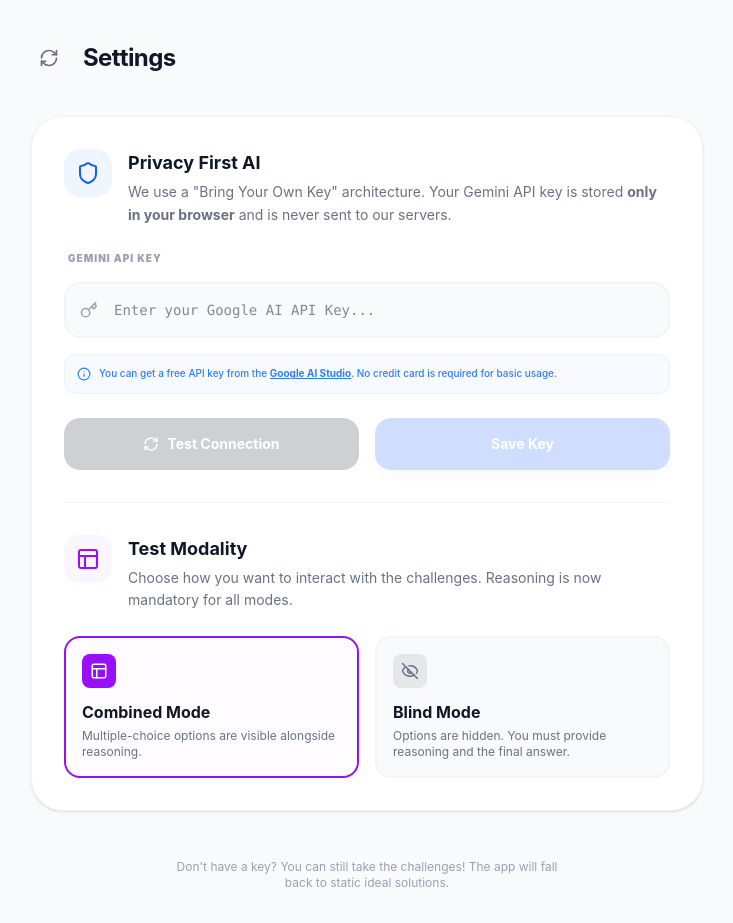
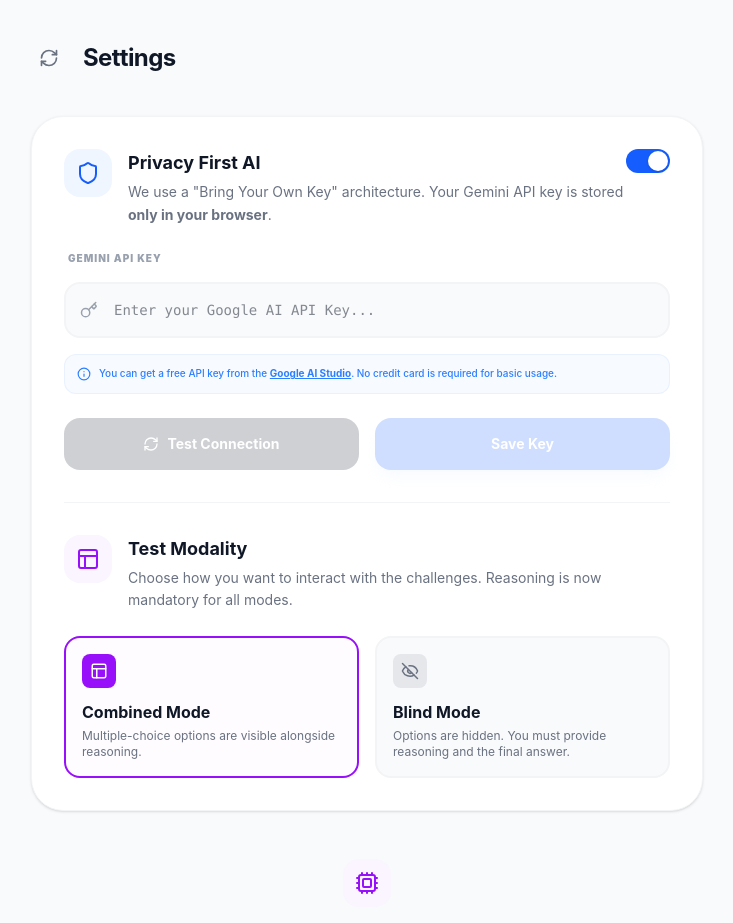
Before and after one commit to dalloro/math-challenges, a React (Vite) app: page /settings in a window 1280 px wide. Shown: the top 923 px of the page, without its empty margins (273-1006 px from the left). Built offline with nearby package versions, Linux system fonts and the light colour scheme.

Commit message:
feat(settings): add Gemini AI enable/disable toggle switch

```diff
--- a/src/pages/SettingsPage.tsx
+++ b/src/pages/SettingsPage.tsx
@@ -1,14 +1,15 @@
 import { useState } from 'react';
 import { useNavigate } from 'react-router-dom';
-import { getApiKey, saveApiKey, deleteApiKey, getTestModality, saveTestModality } from '../services/storage';
+import { getApiKey, saveApiKey, deleteApiKey, getTestModality, saveTestModality, isAiEnabled, saveAiEnabled } from '../services/storage';
 import type { TestModality } from '../services/storage';
 import { validateApiKey } from '../services/ai';
-import { Shield, Key, CheckCircle, AlertCircle, Trash2, RefreshCw, Info, Layout, EyeOff } from 'lucide-react';
+import { Shield, Key, CheckCircle, AlertCircle, Trash2, RefreshCw, Info, Layout, EyeOff, Cpu } from 'lucide-react';
 
 export function SettingsPage() {
   const navigate = useNavigate();
   const [apiKey, setApiKey] = useState(getApiKey() || '');
   const [modality, setModality] = useState<TestModality>(getTestModality());
+  const [aiEnabled, setAiEnabled] = useState(isAiEnabled());
   const [isValidating, setIsValidating] = useState(false);
   const [status, setStatus] = useState<{ type: 'success' | 'error'; message: string } | null>(null);
 
@@ -29,6 +30,16 @@
     setModality(newModality);
     saveTestModality(newModality);
     setStatus({ type: 'success', message: `Test modality updated to ${newModality} mode.` });
+  };
+
+  const handleAiToggle = () => {
+    const newState = !aiEnabled;
+    setAiEnabled(newState);
+    saveAiEnabled(newState);
+    setStatus({
+      type: 'success',
+      message: newState ? 'Gemini AI features enabled.' : 'Gemini AI features disabled (using static mode).'
+    });
   };
 
   const handleTestConnection = async () => {
@@ -67,6 +78,7 @@
         <section className="bg-white rounded-[2rem] shadow-sm border border-gray-100 p-8 space-y-8">
           {/* AI Settings Section */}
           <div className="space-y-6">
+            <div className="flex items-start justify-between">
               <div className="flex items-start space-x-4">
                 <div className="p-3 bg-blue-50 rounded-2xl text-blue-600">
                   <Shield size={24} />
@@ -74,12 +86,30 @@
                 <div>
                   <h3 className="text-lg font-bold text-gray-900">Privacy First AI</h3>
                   <p className="text-sm text-gray-500 mt-1 leading-relaxed">
-                  We use a "Bring Your Own Key" architecture. Your Gemini API key is stored <strong>only in your browser</strong> and is never sent to our servers.
+                    We use a "Bring Your Own Key" architecture. Your Gemini API key is stored <strong>only in your browser</strong>.
                   </p>
                 </div>
               </div>
 
-            <div className="space-y-4">
+              {/* AI Enable/Disable Toggle */}
+              <button
+                onClick={handleAiToggle}
+                className={`relative inline-flex h-6 w-11 shrink-0 cursor-pointer rounded-full border-2 border-transparent transition-colors duration-200 ease-in-out focus:outline-none ${
+                  aiEnabled ? 'bg-blue-600' : 'bg-gray-200'
+                }`}
+                aria-pressed={aiEnabled}
+              >
+                <span className="sr-only">Enable Gemini AI</span>
+                <span
+                  aria-hidden="true"
+                  className={`pointer-events-none inline-block h-5 w-5 transform rounded-full bg-white shadow-sm ring-0 transition duration-200 ease-in-out ${
+                    aiEnabled ? 'translate-x-5' : 'translate-x-0'
+                  }`}
+                />
+              </button>
+            </div>
+
+            <div className={`space-y-4 transition-opacity duration-300 ${aiEnabled ? 'opacity-100' : 'opacity-40 pointer-events-none'}`}>
               <div className="flex justify-between items-end">
                 <label htmlFor="apiKey" className="text-[10px] font-black uppercase tracking-widest text-gray-400 ml-1">
                   Gemini API Key
@@ -105,7 +135,8 @@
                   value={apiKey}
                   onChange={(e) => setApiKey(e.target.value)}
                   placeholder="Enter your Google AI API Key..."
-                  className="w-full pl-12 pr-4 py-4 bg-gray-50 border-2 border-gray-100 rounded-2xl focus:border-blue-500 focus:ring-0 outline-hidden transition-all font-mono text-sm"
+                  disabled={!aiEnabled}
+                  className="w-full pl-12 pr-4 py-4 bg-gray-50 border-2 border-gray-100 rounded-2xl focus:border-blue-500 focus:ring-0 outline-hidden transition-all font-mono text-sm disabled:cursor-not-allowed"
                 />
               </div>
               <div className="flex items-center space-x-2 text-blue-500 bg-blue-50/50 p-3 rounded-xl border border-blue-100/50">
@@ -116,11 +147,11 @@
               </div>
             </div>
 
-            <div className="grid grid-cols-1 sm:grid-cols-2 gap-4">
+            <div className={`grid grid-cols-1 sm:grid-cols-2 gap-4 transition-opacity duration-300 ${aiEnabled ? 'opacity-100' : 'opacity-40 pointer-events-none'}`}>
               <button
                 onClick={handleTestConnection}
-                disabled={isValidating || !apiKey.trim()}
-                className="flex items-center justify-center space-x-2 py-4 bg-gray-900 text-white rounded-2xl font-bold text-sm hover:bg-black disabled:opacity-20 transition-all"
+                disabled={!aiEnabled || isValidating || !apiKey.trim()}
+                className="flex items-center justify-center space-x-2 py-4 bg-gray-900 text-white rounded-2xl font-bold text-sm hover:bg-black disabled:opacity-20 transition-all disabled:cursor-not-allowed"
               >
                 {isValidating ? (
                   <div className="animate-spin rounded-full h-4 w-4 border-b-2 border-white"></div>
@@ -134,8 +165,8 @@
 
               <button
                 onClick={handleSave}
-                disabled={!apiKey.trim()}
-                className="py-4 bg-blue-600 text-white rounded-2xl font-bold text-sm hover:bg-blue-700 disabled:opacity-20 transition-all shadow-lg shadow-blue-100"
+                disabled={!aiEnabled || !apiKey.trim()}
+                className="py-4 bg-blue-600 text-white rounded-2xl font-bold text-sm hover:bg-blue-700 disabled:opacity-20 transition-all shadow-lg shadow-blue-100 disabled:cursor-not-allowed"
               >
                 Save Key
               </button>
@@ -203,9 +234,14 @@
           )}
         </section>
 
-        <section className="mt-12 text-center">
+        <section className="mt-12 text-center flex flex-col items-center space-y-4">
+          <div className="p-3 bg-purple-50 rounded-2xl text-purple-600 inline-block">
+            <Cpu size={24} />
+          </div>
           <p className="text-xs text-gray-400 max-w-sm mx-auto">
-            Don't have a key? You can still take the challenges! The app will fall back to static ideal solutions.
+            {aiEnabled
+              ? "AI mode is active. You'll receive custom feedback on your reasoning."
+              : "AI mode is disabled. You can still take the challenges using static ideal solutions."}
           </p>
         </section>
       </main>
```
Also changed, not shown: 1 other file (tests, documents, lock files or other folders). Lines whose indentation alone changed are shown as unchanged.
